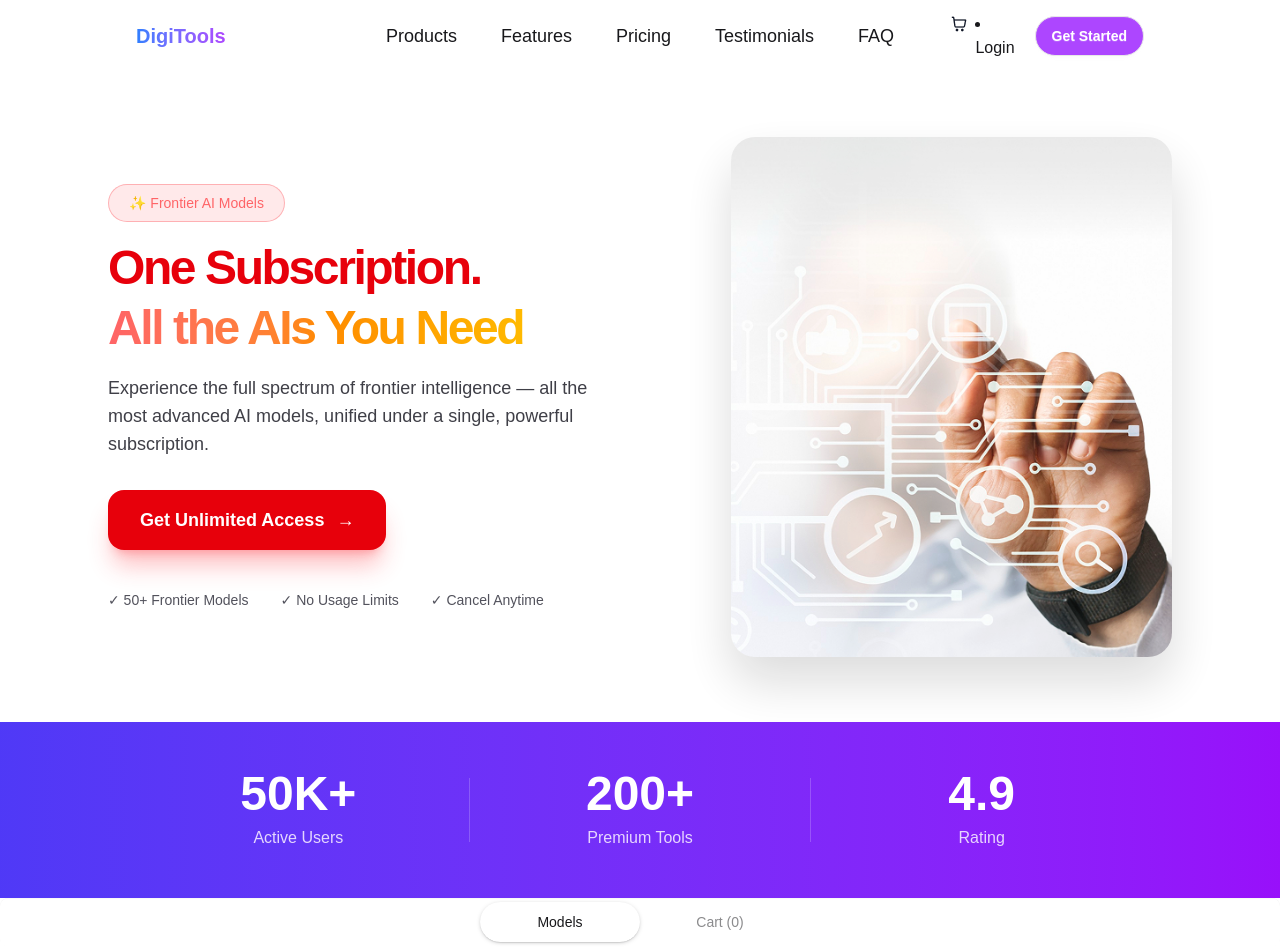
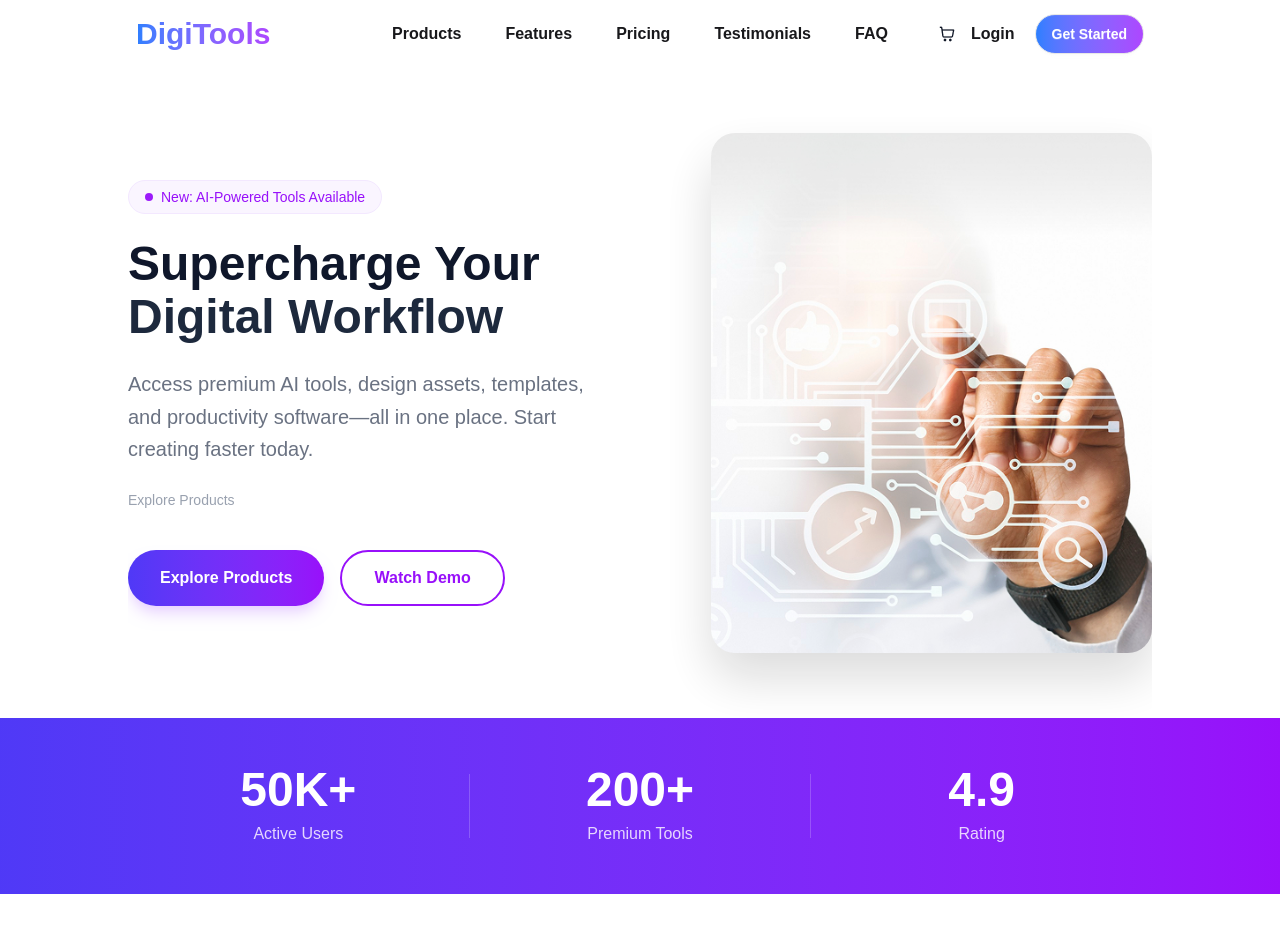
Before and after one commit to rmgolamrabbani/Assignment-06, a React (Vite) app: page / in a window 1280 px wide. Shown: the top 952 px of the page. Built offline with nearby package versions, Linux system fonts and the light colour scheme.

Commit message:
fix the footer section

```diff
--- a/index.html
+++ b/index.html
@@ -5,7 +5,7 @@
     <link rel="icon" type="image/svg+xml" href="/vite.svg" />
     <meta name="viewport" content="width=device-width, initial-scale=1.0" />
     <link rel="stylesheet" href="https://cdnjs.cloudflare.com/ajax/libs/font-awesome/7.0.1/css/all.min.css">
-    <title>Vite + React</title>
+    <title>DigiTools</title>
   </head>
   <body>
     <div id="root"></div>
--- a/package.json
+++ b/package.json
@@ -14,6 +14,7 @@
     "lucide-react": "^1.7.0",
     "react": "^19.1.1",
     "react-dom": "^19.1.1",
+    "react-icons": "^5.6.0",
     "react-toastify": "^11.0.5",
     "tailwindcss": "^4.2.2"
   },
--- a/src/App.jsx
+++ b/src/App.jsx
@@ -31,20 +31,19 @@ function App() {
 
       <Rating/>
 
-      {/* name of each tab group should be unique */}
-      <div className="tabs tabs-box justify-center bg-transparent">
+    <div className="tabs tabs-box justify-center bg-transparent gap-2">
   <input
     type="radio"
     name="my_tabs_1"
-          className="tab rounded-full w-40"
-          aria-label="Models"
+    className="tab rounded-full w-40 checked:!bg-gradient-to-r checked:!from-[#8B5CF6] checked:!to-[#A855F7] checked:!text-white border-none transition-all duration-300 shadow-md"
+    aria-label="Products"
     onClick={() => setActiveTab("model")}
     defaultChecked
   />
   <input
     type="radio"
     name="my_tabs_1"
-          className="tab rounded-full w-40"
+    className="tab rounded-full w-40 checked:!bg-gradient-to-r checked:!from-[#8B5CF6] checked:!to-[#A855F7] checked:!text-white border-none transition-all duration-300 shadow-md"
     aria-label={`Cart (${carts.length})`}
     onClick={() => setActiveTab("cart")}
   />
--- a/src/component/Banner.jsx
+++ b/src/component/Banner.jsx
@@ -2,44 +2,48 @@ import BannerImage from "../assets/banner.png";
 
 const Banner = () => {
   return (
-    <div className="relative min-h-162.5 flex items-center overflow-hidden">
+    <div className="relative min-h-162.5 flex items-center overflow-hidden max-w-7xl w-[80%] mx-auto ">
       <div className=" mx-auto grid grid-cols-1 lg:grid-cols-2 gap-10 items-center relative z-10">
         {/* Left Content */}
-        <div className="space-y-4">
-          <div className="inline-flex items-center gap-2 bg-red-500/10 border border-red-500/30 text-red-400 text-sm font-medium px-5 py-2 rounded-full">
-            ✨ Frontier AI Models
+       <div className="space-y-6">
+          {/* Badge */}
+          <div className="inline-flex items-center gap-2 px-4 py-1.5 rounded-full bg-purple-50 border border-purple-100 text-purple-600 text-sm font-medium">
+            <span className="flex h-2 w-2 rounded-full bg-purple-600 animate-pulse"></span>
+            New: AI-Powered Tools Available
           </div>
 
-          <h1 className="text-4xl lg:text-5xl font-bold leading-tight tracking-tighter text-red-600">
-            One Subscription.
-            <br />
-            <span className="bg-linear-to-r from-red-400 via-orange-400 to-amber-400 bg-clip-text text-transparent">
-              All the AIs You Need
-            </span>
+          {/* Title */}
+          <h1 className="text-4xl md:text-5xl lg:text-5xl font-extrabold text-slate-900 leading-[1.1]">
+            Supercharge Your <br />
+            <span className="text-slate-800">Digital Workflow</span>
           </h1>
 
-          <p className="text-lg text-zinc-700 max-w-lg">
-            Experience the full spectrum of frontier intelligence — all the most
-            advanced AI models, unified under a single, powerful subscription.
+          {/* Description */}
+          <p className="text-gray-500 text-lg md:text-xl max-w-lg leading-relaxed">
+            Access premium AI tools, design assets, templates, and productivity
+            software—all in one place. Start creating faster today.
           </p>
 
+          <p className="text-gray-400 text-sm font-medium cursor-pointer hover:text-purple-600 transition-colors">
+            Explore Products
+          </p>
+
+          {/* Buttons */}
           <div className="flex flex-wrap gap-4 pt-4">
-            <button className="bg-red-600 hover:bg-red-500 transition-all px-8 py-4 rounded-2xl font-semibold text-lg shadow-xl shadow-red-500/30 flex items-center gap-3 group text-white">
-              Get Unlimited Access
-              <span className="group-hover:translate-x-1 transition">→</span>
+            <button className="px-8 py-3.5 bg-gradient-to-r from-indigo-600 to-purple-600 text-white rounded-full font-bold shadow-lg shadow-purple-200 hover:opacity-90 transition-all active:scale-95">
+              Explore Products
             </button>
-          </div>
 
-          <div className="flex items-center gap-8 text-sm text-zinc-600 pt-6">
-            <div>✓ 50+ Frontier Models</div>
-            <div>✓ No Usage Limits</div>
-            <div>✓ Cancel Anytime</div>
+            <button className="flex items-center gap-2 px-8 py-3.5 border-2 border-purple-600 text-purple-600 rounded-full font-bold hover:bg-purple-50 transition-all active:scale-95">
+
+              Watch Demo
+            </button>
           </div>
         </div>
 
         {/* Right Image */}
         <div className="relative flex justify-center lg:justify-end">
-          <div className="relative">
+           <div className="relative">
             <img
               className="relative h-130 w-auto object-contain drop-shadow-2xl rounded-3xl animate-pulse"
               src={BannerImage}
--- a/src/component/Cart.jsx
+++ b/src/component/Cart.jsx
@@ -11,61 +11,73 @@ const Cart = ({ carts, setCarts }) => {
   const handleDelete = (item) => {
     const filteredArray = carts.filter((c) => c.id !== item.id);
     setCarts(filteredArray);
-
-
-
     toast.success("Item deleted!");
   };
 
   return (
-    <div className=" p-10 max-w-7xl mx-auto">
+    <div className=" p-10 max-w-7xl w-[80%] mx-auto">
       <h1 className="text-2xl font-bold">Your Cart</h1>
 
       {carts.length === 0 ? (
-        <p className="text-center text-2xl p-5">Cart is empty</p>
+        <div className="max-w-4xl mx-auto mt-10 p-6 bg-white rounded-xl shadow-sm border border-gray-100 min-h-[400px] flex flex-col">
+
+
+
+      <div className="flex-grow flex flex-col items-center justify-center space-y-4">
+        <div className="p-6 bg-gray-50 rounded-full">
+
+        </div>
+
+        <p className="text-gray-400 text-lg font-medium">
+          Your cart is empty
+        </p>
+
+        <button className="mt-2 px-6 py-2 bg-purple-400 text-white rounded-full hover:bg-purple-600 transition-colors text-sm">
+          Buy Now
+        </button>
+      </div>
+    </div>
       ) : (
         <>
           <div className="space-y-5 mt-4">
             {carts.map((item) => (
               <div
-                className="flex items-center justify-between border rounded-lg p-3"
+                className="flex items-center justify-between bg-gray-200 rounded-lg p-3"
                 key={item.id}
               >
                 <div className="flex  items-center gap-2">
                   <div>
-                    <img
-                      className="h-20 w-20 object-contain"
-                      src={item.image}
-                    />
+                    <span className="h-40 w-40 ">
+                      {item.icon}
+                    </span>
                   </div>
 
                   <div>
-                    <h2 className="text-xl font-bold">{item.title}</h2>
+                    <h2 className="text-xl font-bold">{item.name}</h2>
+                    <div className="font-bold opacity-75">${item.price}</div>
                   </div>
                 </div>
 
                 <div className="flex gap-10">
-                  <div className="text-3xl font-bold">${item.price}/month</div>
-
                   <button
                     onClick={() => handleDelete(item)}
-                    className=" btn rounded-full btn-error"
+                    className=" btn rounded-full btn-error text-white"
                   >
-                    X
+                    Remove
                   </button>
                 </div>
               </div>
             ))}
           </div>
 
-          <div className=" flex justify-between bg-black text-white p-5 mt-5 rounded-lg text-3xl font-bold">
-            <div>Total</div>
+          <div className=" flex justify-between bg-gray-200 p-5 mt-5 rounded-lg text-2xl font-bold">
+            <div className="text-1xl opacity-50">Total</div>
             <div>$ {totalPrice}</div>
           </div>
 
           <button
             onClick={handlePayment}
-            className="btn w-full mt-5 bg-red-500 text-white text-2xl  rounded-lg"
+            className="btn w-full mt-5 bg-gradient-to-r from-indigo-500 to-purple-600 text-white font-medium rounded-lg"
           >
             Proceed to Checkout
           </button>
--- a/src/component/Footer.jsx
+++ b/src/component/Footer.jsx
@@ -1,119 +1,82 @@
-const Footer = () => {
+import { FaFacebookF, FaYoutube, FaXTwitter } from "react-icons/fa6";
+
+export default function Footer() {
   return (
-    <footer className="bg-zinc-950 border-t border-red-900/50 pt-16 pb-10">
-      <div className="max-w-7xl mx-auto px-6">
-        <div className="grid grid-cols-1 md:grid-cols-12 gap-12">
-          {/* Logo & Description */}
-          <div className="md:col-span-5">
-            <div className="flex items-center gap-3 mb-6">
-              <img src="/logo.png" alt="AI Hub Logo" className="h-10 w-auto" />
-              <h2 className="text-3xl font-bold tracking-tighter text-white">
-                AI Hub
+    <footer className="bg-[#0B1B2B] text-gray-300 px-6 md:px-20 py-12">
+      <div className="grid md:grid-cols-5 gap-10">
+
+        {/* Logo + Description */}
+        <div>
+          <h2 className="text-white text-2xl font-semibold mb-4">
+            DigiTools
           </h2>
+          <p className="text-sm leading-relaxed">
+            Premium digital tools for creators, professionals, and businesses.
+            Work smarter with our suite of powerful tools.
+          </p>
         </div>
 
-            <p className="text-zinc-400 text-lg max-w-md">
-              One subscription. Access to all frontier AI models in a single
-              powerful platform.
-            </p>
-
-            {/* <div className="mt-8 flex gap-6 text-2xl text-zinc-500">
-                            <a href="#" className="hover:text-red-500 transition-colors"><FaTwitter /></a>
-                            <a href="#" className="hover:text-red-500 transition-colors"><FaGithub /></a>
-                            <a href="#" className="hover:text-red-500 transition-colors"><FaLinkedin /></a>
-                            <a href="#" className="hover:text-red-500 transition-colors"><FaDiscord /></a>
-                            <a href="#" className="hover:text-red-500 transition-colors"><FaYoutube /></a>
-                        </div> */}
-          </div>
-
-          {/* Quick Links */}
-          <div className="md:col-span-2">
-            <h3 className="text-red-400 font-semibold mb-6 text-lg">Product</h3>
-            <ul className="space-y-4 text-zinc-400">
-              <li>
-                <a href="#" className="hover:text-white transition">
-                  Models
-                </a>
-              </li>
-              <li>
-                <a href="#" className="hover:text-white transition">
-                  Pricing
-                </a>
-              </li>
-              <li>
-                <a href="#" className="hover:text-white transition">
-                  Features
-                </a>
-              </li>
-              <li>
-                <a href="#" className="hover:text-white transition">
-                  API
-                </a>
-              </li>
+        {/* Product */}
+        <div>
+          <h3 className="text-white font-semibold mb-4">Product</h3>
+          <ul className="space-y-2 text-sm">
+            <li className="hover:text-white cursor-pointer">Features</li>
+            <li className="hover:text-white cursor-pointer">Pricing</li>
+            <li className="hover:text-white cursor-pointer">Templates</li>
+            <li className="hover:text-white cursor-pointer">Integrations</li>
           </ul>
         </div>
 
-          <div className="md:col-span-2">
-            <h3 className="text-red-400 font-semibold mb-6 text-lg">Company</h3>
-            <ul className="space-y-4 text-zinc-400">
-              <li>
-                <a href="#" className="hover:text-white transition">
-                  About Us
-                </a>
-              </li>
-              <li>
-                <a href="#" className="hover:text-white transition">
-                  Blog
-                </a>
-              </li>
-              <li>
-                <a href="#" className="hover:text-white transition">
-                  Careers
-                </a>
-              </li>
-              <li>
-                <a href="#" className="hover:text-white transition">
-                  Contact
-                </a>
-              </li>
+        {/* Company */}
+        <div>
+          <h3 className="text-white font-semibold mb-4">Company</h3>
+          <ul className="space-y-2 text-sm">
+            <li className="hover:text-white cursor-pointer">About</li>
+            <li className="hover:text-white cursor-pointer">Blog</li>
+            <li className="hover:text-white cursor-pointer">Careers</li>
+            <li className="hover:text-white cursor-pointer">Press</li>
           </ul>
         </div>
 
-          <div className="md:col-span-3">
-            <h3 className="text-red-400 font-semibold mb-6 text-lg">Legal</h3>
-            <ul className="space-y-4 text-zinc-400">
-              <li>
-                <a href="#" className="hover:text-white transition">
-                  Privacy Policy
-                </a>
-              </li>
-              <li>
-                <a href="#" className="hover:text-white transition">
-                  Terms of Service
-                </a>
-              </li>
-              <li>
-                <a href="#" className="hover:text-white transition">
-                  Cookie Settings
-                </a>
-              </li>
+        {/* Resources + Social */}
+        <div>
+          <h3 className="text-white font-semibold mb-4">Resources</h3>
+          <ul className="space-y-2 text-sm mb-4">
+            <li className="hover:text-white cursor-pointer">Documentation</li>
+            <li className="hover:text-white cursor-pointer">Help Center</li>
+            <li className="hover:text-white cursor-pointer">Community</li>
+            <li className="hover:text-white cursor-pointer">Contact</li>
           </ul>
+        </div>
+
+        <div>
+          <h3 className="text-white font-semibold mb-4">Social Links</h3>
+          <div className="flex space-x-3 mt-4">
+            <div className="bg-white text-black p-2 rounded-full cursor-pointer hover:scale-110 transition">
+              <FaYoutube />
+            </div>
+            <div className="bg-white text-black p-2 rounded-full cursor-pointer hover:scale-110 transition">
+              <FaFacebookF />
+            </div>
+            <div className="bg-white text-black p-2 rounded-full cursor-pointer hover:scale-110 transition">
+              <FaXTwitter />
+            </div>
           </div>
         </div>
 
-        {/* Bottom Bar */}
-        <div className="mt-16 pt-8 border-t border-zinc-800 flex flex-col md:flex-row items-center justify-between gap-4 text-sm text-zinc-500">
-          <div>© {new Date().getFullYear()} AI Hub. All rights reserved.</div>
 
-          <div className="flex gap-6">
-            <a href="#" className="hover:text-red-400 transition">
-              Made with ❤️ for AI enthusiasts
-            </a>
       </div>
+
+      {/* Bottom */}
+      <div className="border-t border-gray-700 mt-10 pt-6 flex flex-col md:flex-row justify-between items-center text-sm">
+        <p>© 2026 DigiTools. All rights reserved.</p>
+
+        <div className="flex space-x-6 mt-3 md:mt-0">
+          <span className="hover:text-white cursor-pointer">Privacy Policy</span>
+          <span className="hover:text-white cursor-pointer">Terms of Service</span>
+          <span className="hover:text-white cursor-pointer">Cookies</span>
         </div>
       </div>
     </footer>
   );
-};
-
-export default Footer;
+}
--- a/src/component/ModelCard.jsx
+++ b/src/component/ModelCard.jsx
@@ -1,7 +1,7 @@
 import { useState } from "react";
 import { toast } from "react-toastify";
 
-const ModelCard = ({ model, carts, setCarts }) => {
+  const ModelCard = ({ model, carts, setCarts }) => {
   const { name, description, price, period, tag, tagType, features, icon } = model;
   const [isBuy, setIsBuy] = useState(false);
 
--- a/src/component/NavBar.jsx
+++ b/src/component/NavBar.jsx
@@ -1,13 +1,13 @@
 const NavBar = () => {
   return (
-    <div className="navbar w-[80%] mx-auto">
+    <div className="navbar max-w-7xl w-[80%] mx-auto">
       <div className="navbar-start">
-        <div className="flex items-center gap-1 font-bold text-xl bg-gradient-to-r from-blue-500 to-purple-500 text-transparent bg-clip-text">
+        <div className="flex items-center gap-1 font-bold text-3xl bg-gradient-to-r from-blue-500 to-purple-500 text-transparent bg-clip-text">
          DigiTools
         </div>
       </div>
       <div className="navbar-center hidden md:flex">
-        <ul className="menu menu-horizontal gap-5 px-1 text-lg">
+        <ul className="menu menu-horizontal gap-5 px-1 text-[16px] font-bold">
           <li>
             <a>Products</a>
           </li>
@@ -26,16 +26,16 @@ const NavBar = () => {
         </ul>
       </div>
       <div className="navbar-end gap-5">
-        <div className="flex space-x-2">
+        <div className="flex space-x-4">
            <div>
            <img className="mt-1" src="/shopping-cart.png" alt="" />
           </div>
-           <li>
-            <p>Login</p>
-          </li>
+
+            <p className="text-[16px] font-bold">Login</p>
+
         </div>
 
-        <a className="btn bg-purple-500 rounded-full text-white">Get Started</a>
+        <a className="btn bg-gradient-to-r from-blue-500 to-purple-500 rounded-full text-white">Get Started</a>
       </div>
     </div>
   );
--- a/src/component/Rating.jsx
+++ b/src/component/Rating.jsx
@@ -8,7 +8,7 @@ const StatsSection = () => {
   ];
 
   return (
-    <section className="bg-gradient-to-r from-indigo-600 to-purple-600 py-12 px-6">
+    <section className="bg-gradient-to-r from-indigo-600 to-purple-600 py-12 px-6 mb-20">
       <div className="max-w-5xl mx-auto flex flex-col md:flex-row items-center justify-around gap-8 md:gap-0">
         {stats.map((stat, index) => (
           <React.Fragment key={index}>
@@ -22,7 +22,6 @@ const StatsSection = () => {
               </p>
             </div>
 
-            {/* Divider (Only show between items on desktop) */}
             {index !== stats.length - 1 && (
               <div className="hidden md:block h-16 w-[1px] bg-white/20"></div>
             )}
--- /dev/null
+++ b/src/component/TransformSection.jsx
@@ -0,0 +1,39 @@
+export default function TransformSection() {
+  return (
+    <section className="bg-gradient-to-r from-indigo-600 via-purple-600 to-pink-600 py-16 px-6 md:px-20 text-center text-white">
+
+      <div className="max-w-3xl mx-auto border border-white/20 rounded-xl p-10">
+
+        {/* Title */}
+        <h2 className="text-2xl md:text-3xl font-semibold mb-4">
+          Ready To Transform Your Workflow?
+        </h2>
+
+        {/* Subtitle */}
+        <p className="text-sm md:text-base text-white/80 mb-8">
+          Join thousands of professionals who are already using DigiTools to work smarter.
+          <br />
+          Start your free trial today.
+        </p>
+
+        {/* Buttons */}
+        <div className="flex flex-col md:flex-row justify-center gap-4 mb-6">
+
+          <button className="bg-white text-purple-600 px-6 py-2 rounded-full font-medium hover:bg-gray-200 transition">
+            Explore Products
+          </button>
+
+          <button className="border border-white px-6 py-2 rounded-full font-medium hover:bg-white hover:text-purple-600 transition">
+            View Pricing
+          </button>
+        </div>
+
+        {/* Bottom Text */}
+        <p className="text-xs text-white/70">
+          14-day free trial • No credit card required • Cancel anytime
+        </p>
+
+      </div>
+    </section>
+  );
+}
```
Also changed, not shown: 1 other file (tests, documents, lock files or other folders). Lines whose indentation alone changed are shown as unchanged.
